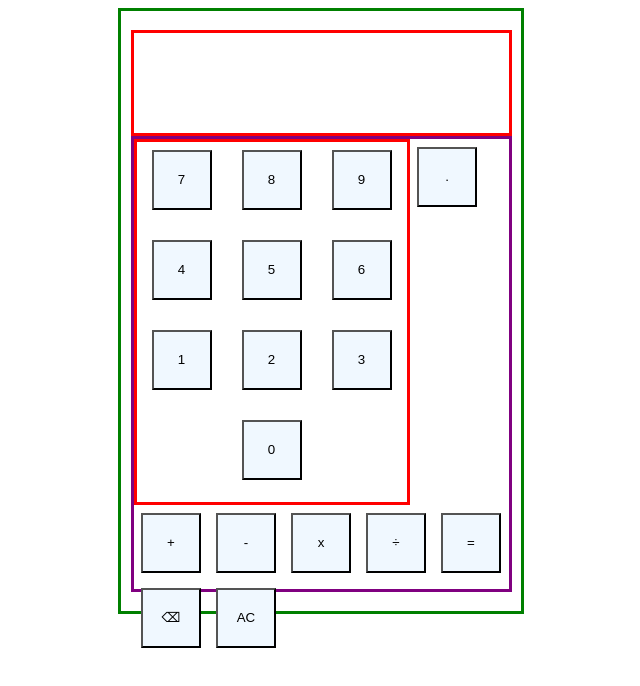
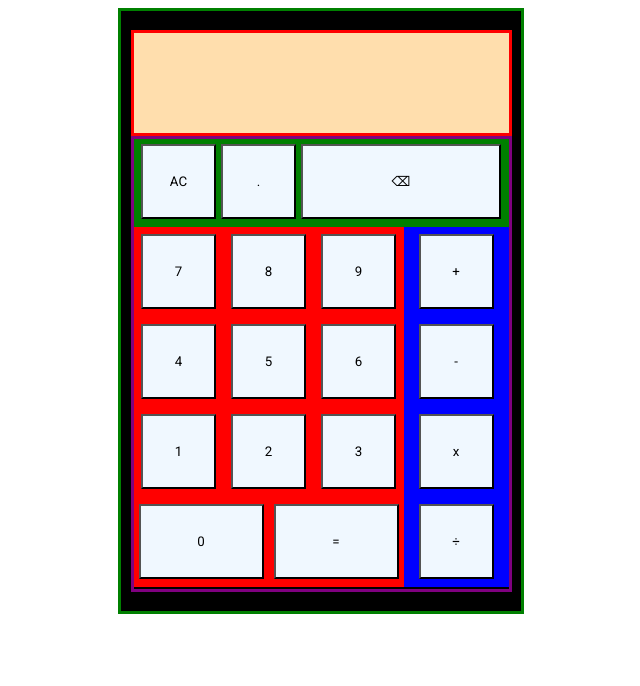
Before and after one commit to implexrr/calculator, a plain HTML site: page index.html in a window 1280 px wide. Shown: the whole page, without its empty margins (319-959 px from the left). Drawn offline with Linux system fonts and the light colour scheme.

Commit message:
Add background colors to CSS for debugging

```diff
--- a/css-files/index.css
+++ b/css-files/index.css
@@ -1,4 +1,7 @@
 
+* {
+  font-family: 'Roboto', sans-serif;
+}
 html, body, #calculator_exterior {
   display: flex;
   justify-content: center;
@@ -14,6 +17,7 @@ html {
   width: 400px;
   height: 600px;
   border: solid green;
+  background-color: black;
 }
 
 #calculator_display {
@@ -21,6 +25,7 @@ html {
   height: 100px;
   display: flex;
   border: solid red;
+  background-color: navajowhite
 }
 
 #buttons {
@@ -30,17 +35,14 @@ html {
   border: solid purple;
   flex-wrap: wrap;
 }
-.button_container {
+
+
+button {
   display: flex;
   justify-content: center;
   align-items: center;
   height: 75px;
   width: 75px;
-}
-
-button {
-  height: 60px;
-  width: 60px;
   background-color: aliceblue;
 }
 
@@ -50,5 +52,32 @@ button {
   width: 270px;
   flex-wrap: wrap;
   justify-content: space-around;
-  border: solid red;
+  align-items: center;
+  background-color: red;
 }
+
+#zero, #equals {
+  width: 125px;
+}
+
+#miscellaneous {
+  display: flex;
+  width: 375px;
+  padding: 5px;
+  justify-content: space-around;
+  background-color: green;
+}
+
+#backspace {
+  width: 200px;
+}
+
+#operators {
+  background-color: blue;
+  height: 360px;
+  width: 105px;
+  display: flex;
+  flex-direction: column;
+  justify-content: space-around;
+  align-items: center;
+}
--- a/index.html
+++ b/index.html
@@ -4,6 +4,9 @@
   <meta charset="UTF-8">
   <meta http-equiv="X-UA-Compatible" content="IE=edge">
   <meta name="viewport" content="width=device-width, initial-scale=1.0">
+  <link rel="preconnect" href="https://fonts.googleapis.com">
+  <link rel="preconnect" href="https://fonts.gstatic.com" crossorigin>
+  <link href="https://fonts.googleapis.com/css2?family=Roboto:wght@300;400&display=swap" rel="stylesheet">
   <link rel="stylesheet" href="/css-files/index.css">
   <title>Calculator</title>
 </head>
@@ -12,61 +15,29 @@
     <div id="calculator_display">
     </div>
     <div id="buttons">
+      <div id="miscellaneous">
+        <button class="misc" id="clear">AC</button>
+        <button class="misc" id="dot">.</button>
+        <button class="misc" id="backspace">⌫</button>
+      </div>
       <div id="numbers">
-        <div class="button_container">
-          <button class="number">7</button>
-        </div>
-        <div class="button_container">
-          <button class="number">8</button>
-        </div>
-        <div class="button_container">
-          <button class="number">9</button>
-        </div>
-        <div class="button_container">
-          <button class="number">4</button>
-        </div>
-        <div class="button_container">
-          <button class="number">5</button>
-        </div>
-        <div class="button_container">
-          <button class="number">6</button>
-        </div>
-        <div class="button_container">
-          <button class="number">1</button>
-        </div>
-        <div class="button_container">
-          <button class="number">2</button>
-        </div>
-        <div class="button_container">
-          <button class="number">3</button>
-        </div>
-        <div class="button_container">
-          <button class="number" id="zero">0</button>
-        </div>
+        <button class="number">7</button>
+        <button class="number">8</button>
+        <button class="number">9</button>
+        <button class="number">4</button>
+        <button class="number">5</button>
+        <button class="number">6</button>
+        <button class="number">1</button>
+        <button class="number">2</button>
+        <button class="number">3</button>
+        <button class="number" id="zero">0</button>
+        <button class="operator" id="equals">=</button>
       </div>
-      <div class="button_container">
-        <button class="operand">.</button>
-      </div>
-      <div class="button_container">
+      <div id="operators">
         <button class="operator">+</button>
-      </div>
-      <div class="button_container">
         <button class="operator">-</button>
-      </div>
-      <div class="button_container">
         <button class="operator">x</button>
-      </div>
-      <div class="button_container">
         <button class="operator">÷</button>
-      </div>
-      <div class="button_container">
-        <button class="operator">=</button>
-      </div>
-      <div class="button_container">
-        <button class="display">⌫</button>
-      </div>
-      <div class="button_container">
-        <button class="display">AC</button>
       </div>
     </div>
   </div>
```
